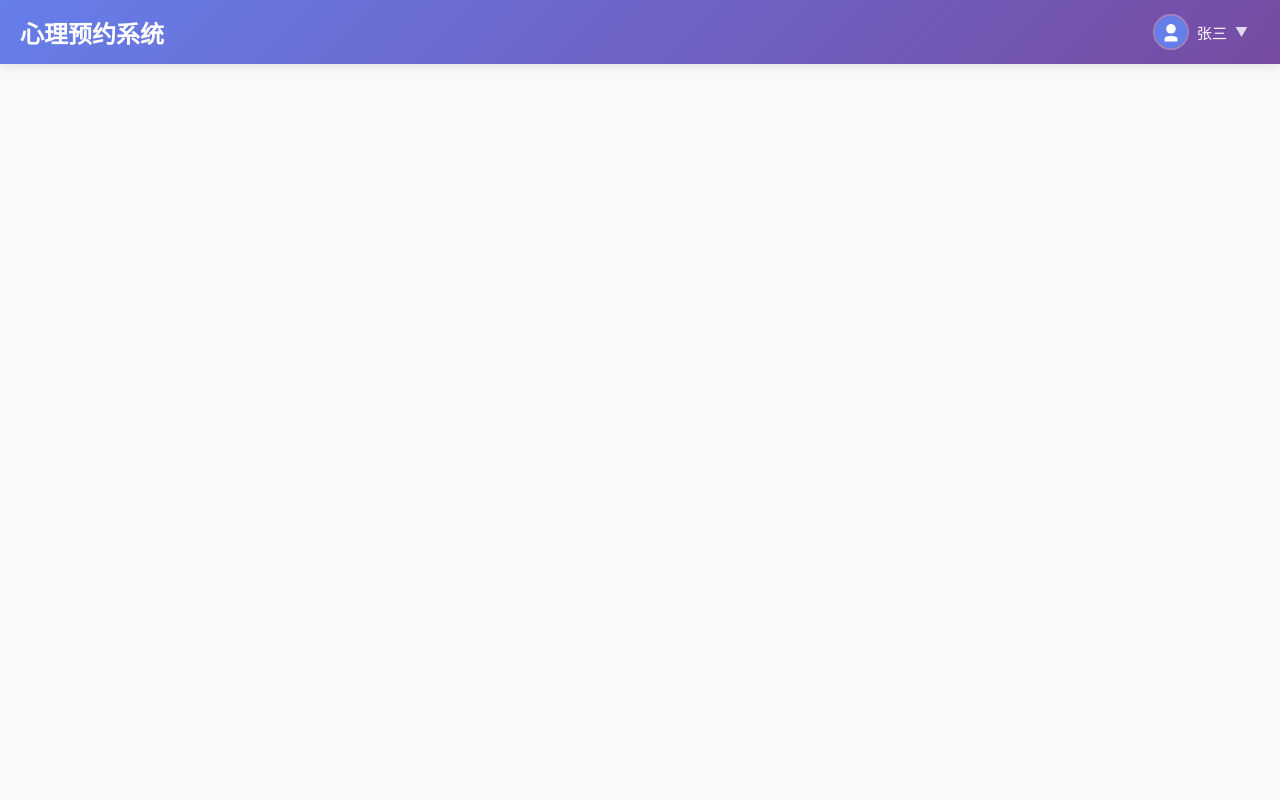
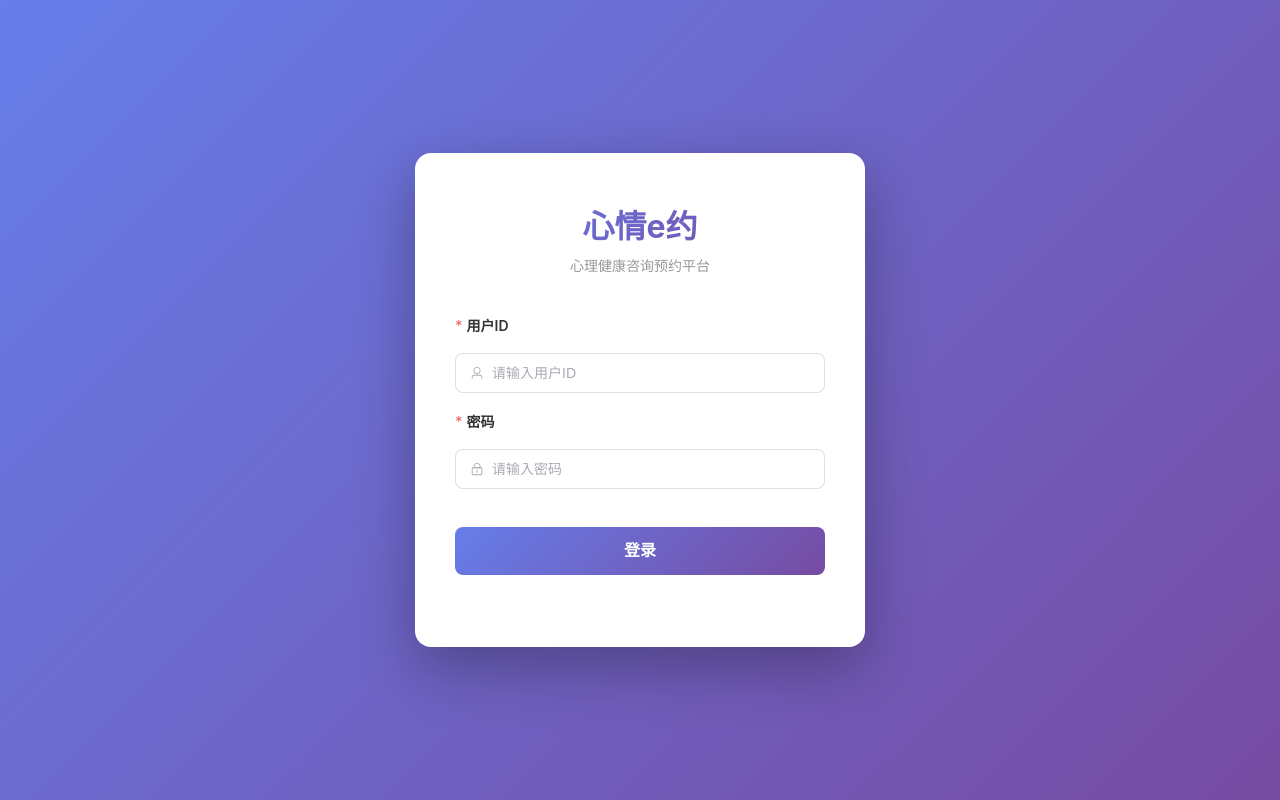
Before and after one commit to Aquarius11111/reservation, a Vue app in the folder frontend/: page /login in a window 1280 px wide. Before the commit this address had no page. Built offline with nearby package versions, Linux system fonts and the light colour scheme.

Commit message:
feat：登录界面

```diff
--- a/frontend/package.json
+++ b/frontend/package.json
@@ -13,6 +13,7 @@
   },
   "dependencies": {
     "@element-plus/icons-vue": "^2.3.2",
+    "axios": "^1.13.1",
     "element-plus": "^2.11.4",
     "pinia": "^3.0.3",
     "vue": "^3.5.22",
--- a/frontend/src/App.vue
+++ b/frontend/src/App.vue
@@ -1,11 +1,17 @@
 <script setup>
-import { RouterView } from 'vue-router'
+import { RouterView, useRoute } from 'vue-router'
+import { computed } from 'vue'
 import Header from './components/Header.vue'
+
+const route = useRoute()
+
+// 判断是否在登录页面
+const isLoginPage = computed(() => route.path === '/login')
 </script>
 
 <template>
   <div id="app">
-    <Header />
+    <Header v-if="!isLoginPage" />
     <main class="main-content">
       <RouterView />
     </main>
--- a/frontend/src/components/CounselorSidebar.vue
+++ b/frontend/src/components/CounselorSidebar.vue
@@ -55,14 +55,14 @@
 </template>
 
 <script setup>
-import { ref, reactive } from 'vue'
+import { ref, reactive, onMounted } from 'vue'
 
 // 侧边栏折叠状态
 const isCollapsed = ref(false)
 
 // 用户信息
 const userInfo = reactive({
-  name: '李老师',
+  name: '',
   role: '心理咨询师',
   avatar: null
 })
@@ -103,6 +103,14 @@ const toggleCollapse = () => {
 const handleAvatarError = (event) => {
   event.target.src = defaultAvatar
 }
+
+// 页面加载时从localStorage获取用户信息
+onMounted(() => {
+  const userName = localStorage.getItem('userName')
+  if (userName) {
+    userInfo.name = userName
+  }
+})
 </script>
 
 <style scoped>
--- a/frontend/src/components/Header.vue
+++ b/frontend/src/components/Header.vue
@@ -97,6 +97,7 @@
 <script setup>
 import { ref, reactive, onMounted, onUnmounted } from 'vue'
 import { useRouter } from 'vue-router'
+import { ElMessageBox, ElMessage } from 'element-plus'
 
 // 路由
 const router = useRouter()
@@ -153,22 +154,22 @@ const closeChangePasswordDialog = () => {
 const confirmChangePassword = async () => {
   // 验证表单
   if (!passwordForm.currentPassword) {
-    alert('请输入当前密码')
+    ElMessage.warning('请输入当前密码')
     return
   }
 
   if (!passwordForm.newPassword) {
-    alert('请输入新密码')
+    ElMessage.warning('请输入新密码')
     return
   }
 
   if (passwordForm.newPassword.length < 6) {
-    alert('新密码长度不能少于6位')
+    ElMessage.warning('新密码长度不能少于6位')
     return
   }
 
   if (passwordForm.newPassword !== passwordForm.confirmPassword) {
-    alert('两次输入的新密码不一致')
+    ElMessage.error('两次输入的新密码不一致')
     return
   }
 
@@ -181,10 +182,10 @@ const confirmChangePassword = async () => {
     // 模拟API调用
     await new Promise(resolve => setTimeout(resolve, 1000))
 
-    alert('密码修改成功')
+    ElMessage.success('密码修改成功')
     closeChangePasswordDialog()
   } catch (error) {
-    alert('密码修改失败，请重试')
+    ElMessage.error('密码修改失败，请重试')
     console.error('修改密码失败:', error)
   } finally {
     changingPassword.value = false
@@ -192,20 +193,36 @@ const confirmChangePassword = async () => {
 }
 
 // 处理退出登录
-const handleLogout = () => {
+const handleLogout = async () => {
   closeDropdown()
 
-  if (confirm('确定要退出登录吗？')) {
+  try {
+    await ElMessageBox.confirm(
+      '确定要退出登录吗？',
+      '提示',
+      {
+        confirmButtonText: '确定',
+        cancelButtonText: '取消',
+        type: 'warning',
+        center: false
+      }
+    )
+
     // 这里调用退出登录的API
     // await userAPI.logout()
 
     // 清除本地存储的用户信息
     localStorage.removeItem('token')
+    localStorage.removeItem('userId')
+    localStorage.removeItem('userName')
+    localStorage.removeItem('userRole')
     localStorage.removeItem('userInfo')
 
-    // 跳转到登录页面或首页
-    router.push('/')
-    alert('已退出登录')
+    // 跳转到登录页面
+    ElMessage.success('已退出登录')
+    router.push('/login')
+  } catch (error) {
+    // 用户点击取消，不做任何操作
   }
 }
 
@@ -225,10 +242,10 @@ const handleClickOutside = (event) => {
 onMounted(() => {
   document.addEventListener('click', handleClickOutside)
 
-  // 从本地存储获取用户信息
-  const savedUserInfo = localStorage.getItem('userInfo')
-  if (savedUserInfo) {
-    Object.assign(userInfo, JSON.parse(savedUserInfo))
+  // 从本地存储获取用户信息（登录后保存的userName）
+  const userName = localStorage.getItem('userName')
+  if (userName) {
+    userInfo.name = userName
   }
 })
 
--- a/frontend/src/router/index.js
+++ b/frontend/src/router/index.js
@@ -3,6 +3,11 @@ import { createRouter, createWebHistory } from 'vue-router'
 const router = createRouter({
   history: createWebHistory(import.meta.env.BASE_URL),
   routes: [
+    {
+      path: '/login',
+      name: 'login',
+      component: () => import('../views/Login.vue')
+    },
     {
       path: '/',
       name: 'home',
--- /dev/null
+++ b/frontend/src/views/Login.vue
@@ -0,0 +1,278 @@
+<template>
+  <div class="login-container">
+    <div class="login-card">
+      <div class="login-header">
+        <h1 class="login-title">心情e约</h1>
+        <p class="login-subtitle">心理健康咨询预约平台</p>
+      </div>
+
+      <el-form
+        ref="loginFormRef"
+        :model="loginForm"
+        :rules="loginRules"
+        class="login-form"
+        label-position="top"
+      >
+        <el-form-item label="用户ID" prop="userId">
+          <el-input
+            v-model="loginForm.userId"
+            placeholder="请输入用户ID"
+            size="large"
+            clearable
+            @keyup.enter="handleLogin"
+          >
+            <template #prefix>
+              <el-icon><User /></el-icon>
+            </template>
+          </el-input>
+        </el-form-item>
+
+        <el-form-item label="密码" prop="password">
+          <el-input
+            v-model="loginForm.password"
+            type="password"
+            placeholder="请输入密码"
+            size="large"
+            show-password
+            clearable
+            @keyup.enter="handleLogin"
+          >
+            <template #prefix>
+              <el-icon><Lock /></el-icon>
+            </template>
+          </el-input>
+        </el-form-item>
+
+        <el-form-item>
+          <el-button
+            type="primary"
+            size="large"
+            class="login-button"
+            :loading="loading"
+            @click="handleLogin"
+          >
+            {{ loading ? '登录中...' : '登录' }}
+          </el-button>
+        </el-form-item>
+      </el-form>
+
+
+
+    </div>
+  </div>
+</template>
+
+<script setup>
+import { ref, reactive, onMounted } from 'vue'
+import { useRouter } from 'vue-router'
+import { ElMessage } from 'element-plus'
+import { User, Lock } from '@element-plus/icons-vue'
+import { request } from '../api/index.js'
+
+const router = useRouter()
+const loginFormRef = ref(null)
+const loading = ref(false)
+const rememberMe = ref(false)
+
+// 表单数据
+const loginForm = reactive({
+  userId: '',
+  password: ''
+})
+
+// 页面加载时，如果有保存的userId则自动填充
+onMounted(() => {
+  const savedUserId = localStorage.getItem('userId')
+  if (savedUserId) {
+    loginForm.userId = savedUserId
+    rememberMe.value = true
+  }
+})
+
+// 表单验证规则
+const loginRules = {
+  userId: [
+    { required: true, message: '请输入用户ID', trigger: 'blur' }
+  ],
+  password: [
+    { required: true, message: '请输入密码', trigger: 'blur' },
+  ]
+}
+
+// 登录处理
+const handleLogin = async () => {
+  if (!loginFormRef.value) return
+
+  const valid = await loginFormRef.value.validate().catch(() => false)
+  if (!valid) {
+    ElMessage.error('请完善登录信息')
+    return
+  }
+
+  // 开始登录
+  loading.value = true
+
+  try {
+    // 调用登录接口
+    const response = await request('/api/login', {
+      method: 'POST',
+      data: {
+        userId: loginForm.userId,
+        password: loginForm.password
+      }
+    })
+
+    loading.value = false
+
+    if (response.success) {
+      // 后端返回的数据结构: { code, message, data }
+      const result = response.data
+
+      if (result.code === 200) {
+        ElMessage.success(result.message || '登录成功！')
+
+        // 保存用户信息到localStorage
+        if (result.data) {
+          localStorage.setItem('userId', result.data.userId)
+          localStorage.setItem('userName', result.data.userName)
+          localStorage.setItem('userRole', result.data.userRole)
+        }
+
+        // 根据userRole跳转到不同页面
+        // userRole = 1: 学生 -> / (home)
+        // userRole = 2: 咨询师 -> /counselor/dashboard
+        if (result.data && result.data.userRole === 2) {
+          router.push('/counselor/dashboard')
+        } else {
+          router.push('/')
+        }
+      } else {
+        ElMessage.error(result.message || '登录失败，请重试')
+      }
+    } else {
+      ElMessage.error(response.error || '登录失败，请重试')
+    }
+  } catch (error) {
+    loading.value = false
+    ElMessage.error('登录失败，请检查网络连接')
+    console.error('登录错误:', error)
+  }
+}
+</script>
+
+<style scoped>
+.login-container {
+  min-height: 100vh;
+  display: flex;
+  align-items: center;
+  justify-content: center;
+  background: linear-gradient(135deg, #667eea 0%, #764ba2 100%);
+  padding: 20px;
+}
+
+.login-card {
+  width: 100%;
+  max-width: 450px;
+  background: white;
+  border-radius: 16px;
+  box-shadow: 0 20px 60px rgba(0, 0, 0, 0.3);
+  padding: 48px 40px;
+  animation: fadeInUp 0.5s ease-out;
+}
+
+@keyframes fadeInUp {
+  from {
+    opacity: 0;
+    transform: translateY(30px);
+  }
+  to {
+    opacity: 1;
+    transform: translateY(0);
+  }
+}
+
+.login-header {
+  text-align: center;
+  margin-bottom: 40px;
+}
+
+.login-title {
+  font-size: 32px;
+  font-weight: 700;
+  color: #333;
+  margin-bottom: 8px;
+  background: linear-gradient(135deg, #667eea 0%, #764ba2 100%);
+  -webkit-background-clip: text;
+  -webkit-text-fill-color: transparent;
+  background-clip: text;
+}
+
+.login-subtitle {
+  font-size: 14px;
+  color: #999;
+  margin: 0;
+}
+
+.login-form {
+  margin-bottom: 24px;
+}
+
+.login-form :deep(.el-form-item__label) {
+  font-weight: 600;
+  color: #333;
+  padding-bottom: 8px;
+}
+
+.login-form :deep(.el-input__wrapper) {
+  border-radius: 8px;
+  box-shadow: 0 0 0 1px #dcdfe6 inset;
+  transition: all 0.3s;
+}
+
+.login-form :deep(.el-input__wrapper:hover) {
+  box-shadow: 0 0 0 1px #c0c4cc inset;
+}
+
+.login-form :deep(.el-input.is-focus .el-input__wrapper) {
+  box-shadow: 0 0 0 1px #667eea inset;
+}
+
+.forgot-password {
+  float: right;
+  font-size: 14px;
+}
+
+.login-button {
+  width: 100%;
+  height: 48px;
+  font-size: 16px;
+  font-weight: 600;
+  border-radius: 8px;
+  background: linear-gradient(135deg, #667eea 0%, #764ba2 100%);
+  border: none;
+  transition: all 0.3s;
+  margin-top: 20px;
+}
+
+.login-button:hover {
+  opacity: 0.9;
+  transform: translateY(-2px);
+  box-shadow: 0 8px 20px rgba(102, 126, 234, 0.4);
+}
+
+.login-footer {
+  text-align: center;
+  padding-top: 24px;
+  border-top: 1px solid #eee;
+}
+
+.register-hint {
+  font-size: 14px;
+  color: #666;
+  margin: 0;
+}
+
+.register-hint .el-link {
+  margin-left: 4px;
+}
+</style>
```
Also changed, not shown: frontend/src/api/index.js (+73 -59 lines), 1 other file (tests, documents, lock files or other folders).
